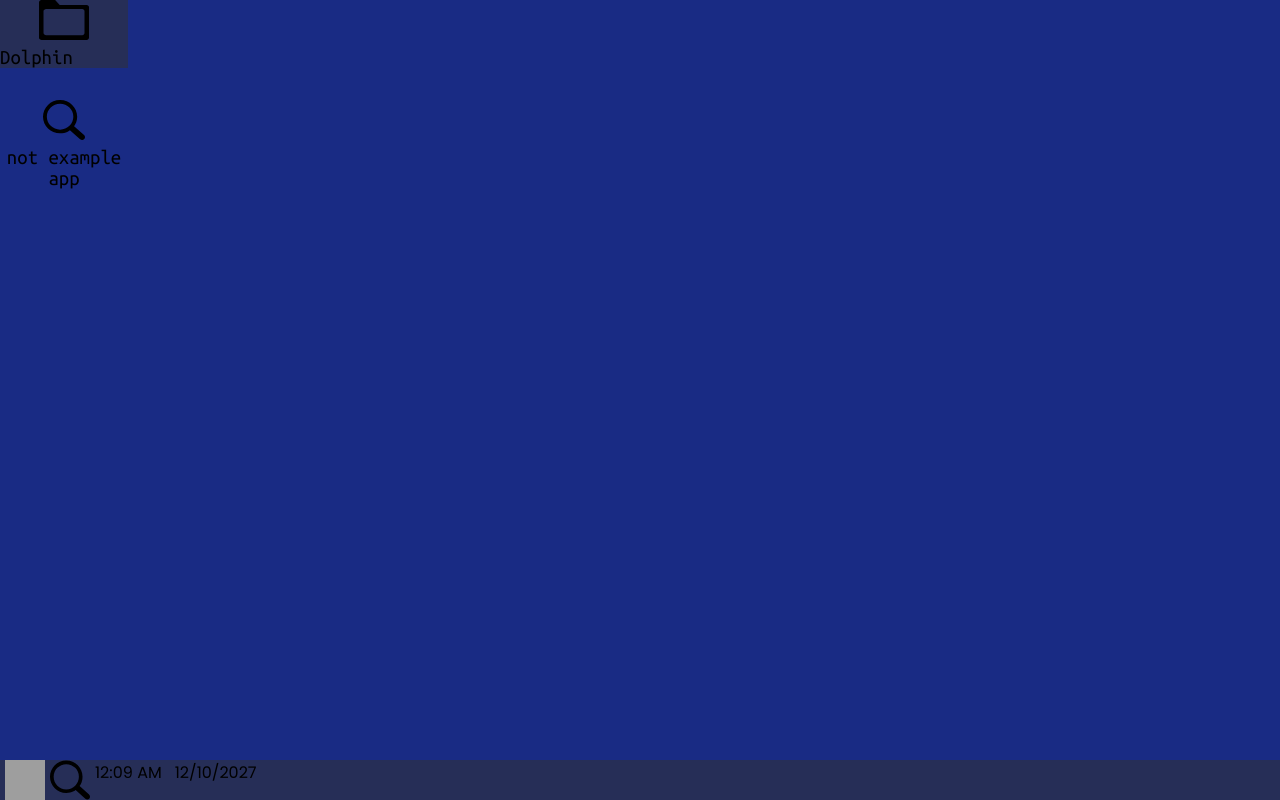
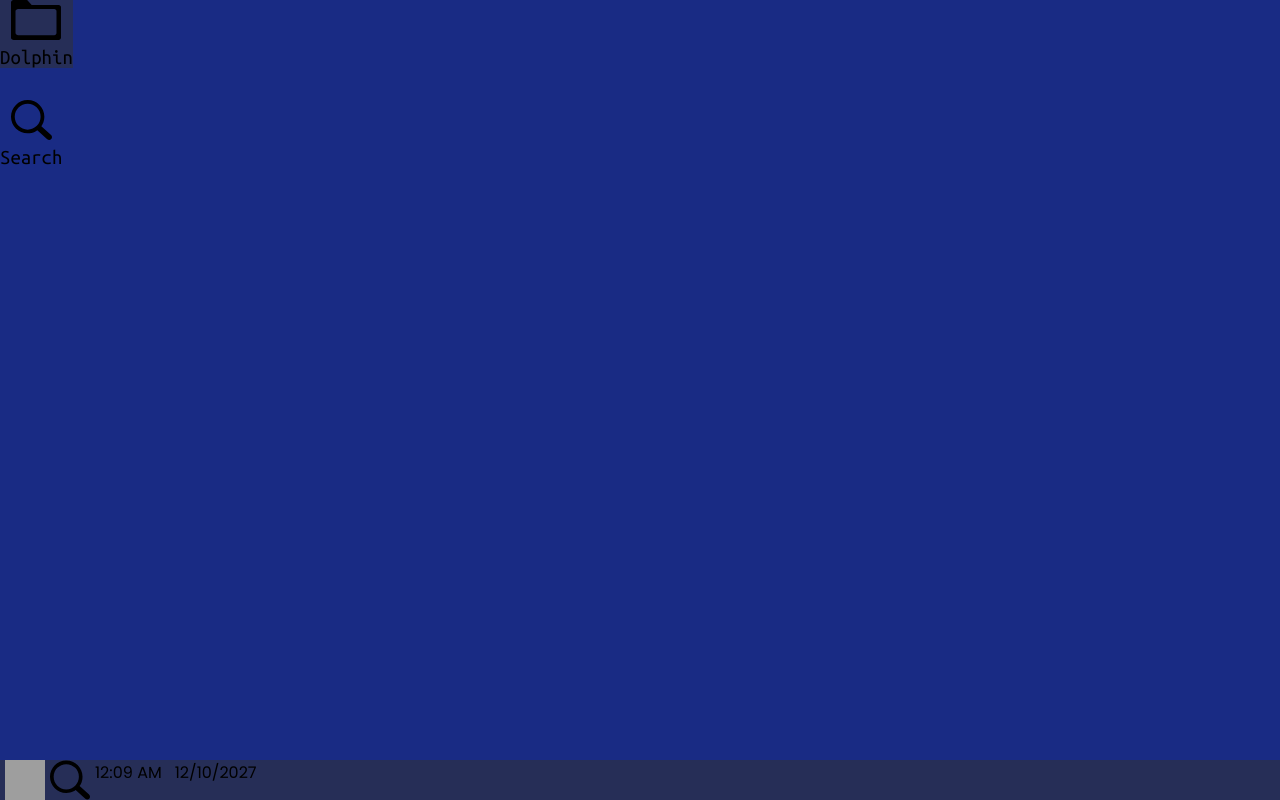
Before and after one commit to raisfeld-ori/Ksed, a React (Vite) app: page /main_page in a window 1280 px wide. Built offline with nearby package versions, Linux system fonts and the light colour scheme; grey boxes are pictures that could not be loaded.

Commit message:
You Should Use Your Strength To Help Others.

```diff
--- a/src/pages/main_page/internal_apps/file_system.tsx
+++ b/src/pages/main_page/internal_apps/file_system.tsx
@@ -11,12 +11,12 @@ function file_system(set_fs_html: React.Dispatch<React.SetStateAction<JSX.Elemen
     invoke("pwd", {}).then(result => set_location(result)).catch(console.log);
     console.log(files, ", ", location);
     return () => {
-        let SkipidiToilet = <div className='ApplicationDirectory'>
+        let Application = <div className='ApplicationDirectory'>
                     <h1 className='filesystemtxt2'>/{location}/</h1>
         </div>
 
     let app_html = <div className='frametest2'>
-            {SkipidiToilet}
+            {Application}
 
 
     </div>;
--- a/src/pages/main_page/main_page.css
+++ b/src/pages/main_page/main_page.css
@@ -58,7 +58,6 @@
   position: absolute;
   top: 0;
   left: 0;
-  width: 10svw;
 }
 
 .selected{
--- a/src/pages/main_page/main_page.tsx
+++ b/src/pages/main_page/main_page.tsx
@@ -10,8 +10,8 @@ import { useState } from 'react';
 
 export default function main_page(){
     const [fs, set_fs] = useState(<></>);
-    const example_app = desktop_app("Dolphin", folder, file_system(set_fs));
-    const not_example_app = desktop_app("not example app", search, () => {console.log("test");});
+    const example_app = desktop_app( "Dolphin", folder, file_system(set_fs));
+    const not_example_app = desktop_app("Search", search, () => {console.log("test");});
 
     return <div id='background'>
         {fs}
```
